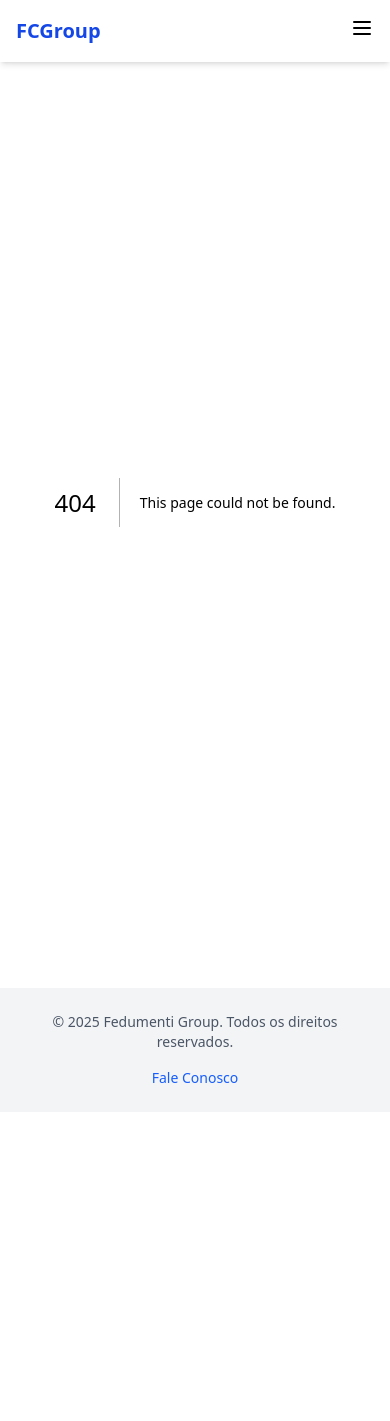
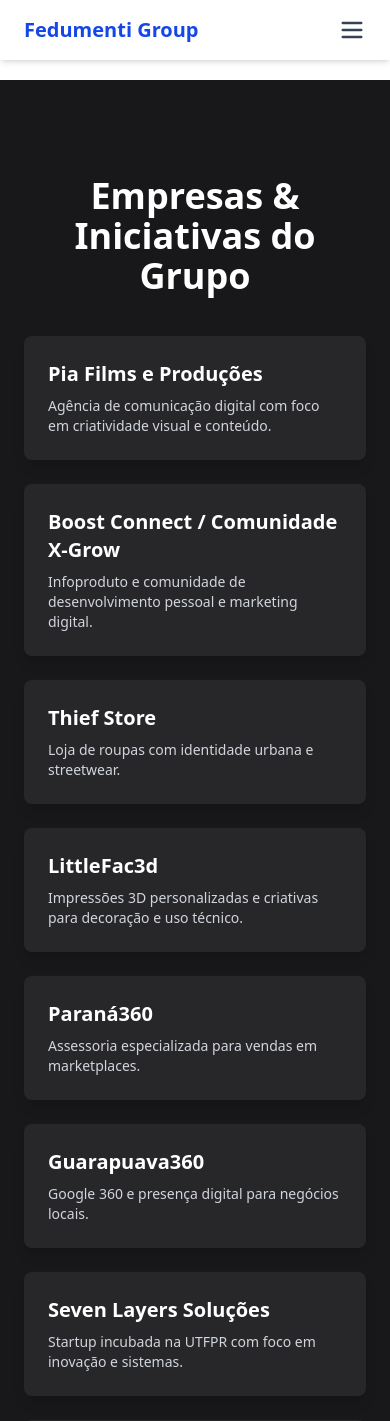
Before and after one commit to trueluuck/fedumenti-site, a Next.js app: page /empresas in a window 390 px wide. Before the commit this address had no page. Shown: the top 1421 px of the page. Before the commit the page ends 1112 px from the top, so only its background shows below. Built offline with nearby package versions, Linux system fonts and the light colour scheme.

Commit message:
Atualizações visuais, responsividade e correção de SEO

```diff
--- a/src/app/contact/page.tsx
+++ b/src/app/contact/page.tsx
@@ -1,44 +1,76 @@
-export const metadata = {
-  title: 'Contato | Fedumenti Group',
-  description: 'Entre em contato com a equipe da Fedumenti Group.',
-};
+'use client';
+
+import { useState } from 'react';
+import Link from 'next/link';
 
 export default function ContactPage() {
+  const [form, setForm] = useState({ name: '', email: '', message: '' });
+
   return (
-    <main className="pt-24 px-6 pb-16 max-w-4xl mx-auto">
-      <h1 className="text-4xl font-bold mb-6 text-center text-blue-700">Fale Conosco</h1>
-      <form className="bg-white p-8 rounded-lg shadow-md space-y-6">
+    <section className="py-20 px-4 bg-zinc-900 text-white min-h-screen">
+      <div className="max-w-3xl mx-auto">
+        <h1 className="text-3xl font-bold mb-10 text-center text-white">Fale Conosco</h1>
+
+        <form className="bg-zinc-800 p-10 rounded-lg shadow-lg space-y-6">
           <div>
-          <label className="block mb-2 text-sm font-medium text-gray-700">Nome</label>
+            <label htmlFor="name" className="block mb-2 text-sm font-medium">
+              Nome
+            </label>
             <input
+              id="name"
               type="text"
               placeholder="Seu nome"
-            className="w-full border border-gray-300 rounded px-4 py-2"
+              value={form.name}
+              onChange={(e) => setForm({ ...form, name: e.target.value })}
+              className="w-full px-4 py-3 bg-zinc-700 text-white rounded-md border border-zinc-600 focus:outline-none focus:ring-2 focus:ring-blue-500"
             />
           </div>
+
           <div>
-          <label className="block mb-2 text-sm font-medium text-gray-700">Email</label>
+            <label htmlFor="email" className="block mb-2 text-sm font-medium">
+              Email
+            </label>
             <input
+              id="email"
               type="email"
               placeholder="seu@email.com"
-            className="w-full border border-gray-300 rounded px-4 py-2"
+              value={form.email}
+              onChange={(e) => setForm({ ...form, email: e.target.value })}
+              className="w-full px-4 py-3 bg-zinc-700 text-white rounded-md border border-zinc-600 focus:outline-none focus:ring-2 focus:ring-blue-500"
             />
           </div>
+
           <div>
-          <label className="block mb-2 text-sm font-medium text-gray-700">Mensagem</label>
+            <label htmlFor="message" className="block mb-2 text-sm font-medium">
+              Mensagem
+            </label>
             <textarea
-            rows={5}
+              id="message"
               placeholder="Digite sua mensagem"
-            className="w-full border border-gray-300 rounded px-4 py-2"
-          />
+              rows={6}
+              value={form.message}
+              onChange={(e) => setForm({ ...form, message: e.target.value })}
+              className="w-full px-4 py-3 bg-zinc-700 text-white rounded-md border border-zinc-600 focus:outline-none focus:ring-2 focus:ring-blue-500"
+            ></textarea>
           </div>
+
           <button
             type="submit"
-          className="bg-blue-600 text-white px-6 py-2 rounded hover:bg-blue-700 transition"
+            className="w-full bg-blue-600 hover:bg-blue-700 transition text-white font-medium py-3 rounded-md"
           >
             Enviar Mensagem
           </button>
         </form>
-    </main>
+
+        <div className="mt-10 text-center">
+          <Link
+            href="/"
+            className="inline-block mt-6 px-6 py-3 bg-blue-600 text-white rounded-md hover:bg-blue-700 transition"
+          >
+            Voltar à Página Inicial
+          </Link>
+        </div>
+      </div>
+    </section>
   );
 }
--- /dev/null
+++ b/src/app/empresas/page.tsx
@@ -0,0 +1,126 @@
+'use client';
+
+import { useState } from 'react';
+import { motion } from 'framer-motion';
+import Head from 'next/head';
+import Modal from '@/components/ui/Modal';
+
+const companies = [
+  {
+    name: 'Pia Films e Produções',
+    description: 'Agência de comunicação digital com foco em criatividade visual e conteúdo.',
+    details: 'Produção audiovisual, branding, campanhas publicitárias e projetos culturais.',
+  },
+  {
+    name: 'Boost Connect / Comunidade X-Grow',
+    description: 'Infoproduto e comunidade de desenvolvimento pessoal e marketing digital.',
+    details: 'Mentorias, aulas gravadas, grupo fechado e eventos ao vivo com experts.',
+  },
+  {
+    name: 'Thief Store',
+    description: 'Loja de roupas com identidade urbana e streetwear.',
+    details: 'Coleções exclusivas, parcerias com artistas locais e e-commerce ativo.',
+    link: 'https://thiefstore.com.br',
+  },
+  {
+    name: 'LittleFac3d',
+    description: 'Impressões 3D personalizadas e criativas para decoração e uso técnico.',
+    details: 'Projetos sob medida, brinquedos, miniaturas e soluções técnicas.',
+  },
+  {
+    name: 'Paraná360',
+    description: 'Assessoria especializada para vendas em marketplaces.',
+    details: 'Gestão de lojas, SEO de produtos, logística e consultoria de vendas online.',
+  },
+  {
+    name: 'Guarapuava360',
+    description: 'Google 360 e presença digital para negócios locais.',
+    details: 'Fotografia 360, tour virtual, inclusão em mapas e Google Meu Negócio.',
+  },
+  {
+    name: 'Seven Layers Soluções',
+    description: 'Startup incubada na UTFPR com foco em inovação e sistemas.',
+    details: 'Projetos em desenvolvimento com base em dados e soluções escaláveis.',
+  },
+  {
+    name: 'Play House',
+    description: 'Organização de eventos e experiências únicas.',
+    details: 'Festas temáticas, produção de palco, som, luz e ativações culturais.',
+  },
+  {
+    name: 'Gorpa Music',
+    description: 'Produção de eventos musicais e festivais autorais.',
+    details: 'Festivais, shows, parcerias com DJs e bandas independentes.',
+  },
+  {
+    name: 'Projetos Sociais',
+    description: 'Iniciativas de impacto social vinculadas à holding.',
+    details: 'Apoio a causas locais, eventos beneficentes, ações de inclusão digital.',
+  },
+];
+
+export default function CompaniesPage() {
+  const [selected, setSelected] = useState(null);
+
+  return (
+    <>
+      <Head>
+        <title>Empresas | Fedumenti Group</title>
+      </Head>
+
+      <div className="flex flex-col min-h-screen bg-zinc-900 text-white">
+        <main className="flex-grow pt-24 px-6 pb-16 max-w-7xl mx-auto">
+          <motion.h1
+            initial={{ opacity: 0, y: -40 }}
+            animate={{ opacity: 1, y: 0 }}
+            transition={{ duration: 0.6 }}
+            className="text-4xl font-bold mb-10 text-center text-white"
+          >
+            Empresas & Iniciativas do Grupo
+          </motion.h1>
+
+          <section className="grid grid-cols-1 sm:grid-cols-2 lg:grid-cols-3 gap-6">
+            {companies.map((company, index) => (
+              <motion.div
+                key={index}
+                className="bg-zinc-800 p-6 rounded-lg shadow-lg hover:shadow-red-700 transition-shadow focus:outline-none cursor-pointer"
+                whileHover={{ scale: 1.02 }}
+                initial={{ opacity: 0, y: 30 }}
+                whileInView={{ opacity: 1, y: 0 }}
+                viewport={{ once: true, amount: 0.2 }}
+                transition={{ duration: 0.4, delay: index * 0.05 }}
+                tabIndex={0}
+                role="button"
+                aria-label={`Mais sobre ${company.name}`}
+                onClick={() => setSelected(company)}
+                onKeyDown={(e) => e.key === 'Enter' && setSelected(company)}
+              >
+                <h3 className="text-xl font-semibold mb-2">{company.name}</h3>
+                <p className="text-sm text-gray-300">{company.description}</p>
+              </motion.div>
+            ))}
+          </section>
+        </main>
+      </div>
+
+      <Modal isOpen={!!selected} onClose={() => setSelected(null)}>
+        {selected && (
+          <div>
+            <h3 className="text-2xl font-bold mb-2">{selected.name}</h3>
+            <p className="text-gray-300 mb-3">{selected.details}</p>
+            {selected.link && (
+              <a
+                href={selected.link}
+                target="_blank"
+                rel="noopener noreferrer"
+                className="text-red-400 underline hover:text-red-300"
+              >
+                Visitar site
+              </a>
+            )}
+          </div>
+        )}
+      </Modal>
+    </>
+  );
+}
--- a/src/app/services/page.tsx
+++ b/src/app/services/page.tsx
@@ -1,62 +1,72 @@
 'use client';
 
+import { useState } from 'react';
 import { motion } from 'framer-motion';
-import Head from 'next/head';
 import Link from 'next/link';
+import ServicesSection from '@/components/sections/ServicesSection';
 
 const services = [
   {
     title: 'Consultoria Estratégica',
     description: 'Soluções personalizadas para impulsionar o crescimento sustentável.',
+    details: 'Análise de mercado, planejamento estratégico e execução orientada a resultados.',
   },
   {
     title: 'Tecnologia e Inovação',
     description: 'Transformação digital com tecnologias de ponta.',
+    details: 'Automação, sistemas sob medida, inteligência artificial e inovação contínua.',
   },
   {
     title: 'Gestão Empresarial',
     description: 'Apoio completo em finanças, pessoas e processos.',
+    details: 'Consultoria de processos, RH estratégico, controladoria e BI.',
   },
 ];
 
 export default function ServicesPage() {
+  const [selected, setSelected] = useState<any>(null);
+
   return (
-    <>
-      <Head>
-        <title>Serviços | Fedumenti Group</title>
-        <meta
-          name="description"
-          content="Veja como a Fedumenti Group pode ajudar seu negócio com soluções inovadoras."
-        />
-      </Head>
+    <section className="py-20 px-4 bg-zinc-900 text-white min-h-screen">
+      <div className="max-w-7xl mx-auto">
+        <h1 className="text-3xl font-bold mb-10 text-center text-white">Nossos Serviços</h1>
 
-      <div className="flex flex-col min-h-screen">
-        <main className="flex-grow pt-24 px-6 pb-16 max-w-7xl mx-auto">
-          <motion.h1
-            initial={{ opacity: 0, y: -40 }}
-            animate={{ opacity: 1, y: 0 }}
-            transition={{ duration: 0.6 }}
-            className="text-4xl font-bold mb-10 text-center text-blue-700"
-          >
-            Nossos Serviços
-          </motion.h1>
-
-          <section className="grid grid-cols-1 sm:grid-cols-2 lg:grid-cols-3 gap-6">
+        <div className="grid md:grid-cols-2 lg:grid-cols-3 gap-6">
           {services.map((service, index) => (
             <motion.div
               key={index}
+              className="bg-zinc-800 p-6 rounded-lg shadow-lg hover:shadow-blue-700 transition-shadow focus:outline-none"
+              whileHover={{ scale: 1.02 }}
               initial={{ opacity: 0, y: 30 }}
-                animate={{ opacity: 1, y: 0 }}
-                transition={{ delay: index * 0.2 }}
-                className="bg-white shadow-md rounded-lg p-6 hover:shadow-xl transition duration-300"
+              whileInView={{ opacity: 1, y: 0 }}
+              viewport={{ once: true, amount: 0.2 }}
+              transition={{ duration: 0.4, delay: index * 0.1 }}
+              tabIndex={0}
+              role="button"
+              aria-label={`Mais sobre ${service.title}`}
+              onClick={() => setSelected(service)}
+              onKeyDown={(e) => e.key === 'Enter' && setSelected(service)}
             >
-                <h2 className="text-xl font-semibold text-blue-600 mb-2">
-                  {service.title}
-                </h2>
-                <p className="text-gray-700">{service.description}</p>
+              <h2 className="text-xl font-semibold mb-2">{service.title}</h2>
+              <p className="text-sm text-gray-300">{service.description}</p>
             </motion.div>
           ))}
-          </section>
+        </div>
+
+        {selected && (
+          <div className="fixed inset-0 bg-black bg-opacity-50 backdrop-blur-sm flex items-center justify-center z-50 p-4">
+            <div className="bg-white text-black rounded-lg p-6 w-full max-w-md shadow-lg relative">
+              <button
+                onClick={() => setSelected(null)}
+                className="absolute top-2 right-3 text-zinc-600 hover:text-zinc-900 text-xl"
+              >
+                &times;
+              </button>
+              <h3 className="text-2xl font-bold mb-2">{selected.title}</h3>
+              <p className="text-gray-700">{selected.details}</p>
+            </div>
+          </div>
+        )}
 
         <div className="mt-10 text-center">
           <Link
@@ -66,8 +76,7 @@
             Voltar à Página Inicial
           </Link>
         </div>
-        </main>
       </div>
-    </>
+    </section>
   );
 }
--- a/src/components/sections/ContactSection.tsx
+++ b/src/components/sections/ContactSection.tsx
@@ -1,59 +1,49 @@
-'use client'
+'use client';
 
-import { motion } from 'framer-motion'
+import { motion } from 'framer-motion';
 
 export default function ContactSection() {
   return (
-    <section id="contact" className="py-20 px-6 md:px-16 bg-white">
-      <div className="max-w-4xl mx-auto text-center">
-        <motion.h2
-          className="text-4xl md:text-5xl font-bold mb-6"
+    <section id="contact" className="py-20 px-4 bg-white text-gray-800">
+      <div className="max-w-3xl mx-auto">
+        <h2 className="text-3xl font-semibold mb-8 text-center text-blue-700">
+          Fale Conosco
+        </h2>
+        <motion.form
           initial={{ opacity: 0, y: 20 }}
-          whileInView={{ opacity: 1, y: 0 }}
+          animate={{ opacity: 1, y: 0 }}
           transition={{ duration: 0.6 }}
-          viewport={{ once: true }}
+          className="flex flex-col gap-6"
         >
-          Entre em Contato
-        </motion.h2>
-        <motion.p
-          className="text-gray-600 mb-10"
-          initial={{ opacity: 0 }}
-          whileInView={{ opacity: 1 }}
-          transition={{ delay: 0.3, duration: 0.5 }}
-          viewport={{ once: true }}
-        >
-          Tem um projeto ou precisa de uma solução? Envie uma mensagem.
-        </motion.p>
-        <form className="space-y-6 text-left max-w-xl mx-auto">
           <input
             type="text"
             name="name"
-            placeholder="Seu nome"
+            placeholder="Nome completo"
+            className="w-full border border-gray-300 rounded-md px-4 py-3 focus:outline-none focus:ring-2 focus:ring-blue-500"
             required
-            className="w-full px-4 py-3 border rounded-md focus:outline-none focus:ring-2 focus:ring-blue-500"
           />
           <input
             type="email"
             name="email"
             placeholder="Seu email"
+            className="w-full border border-gray-300 rounded-md px-4 py-3 focus:outline-none focus:ring-2 focus:ring-blue-500"
             required
-            className="w-full px-4 py-3 border rounded-md focus:outline-none focus:ring-2 focus:ring-blue-500"
           />
           <textarea
             name="message"
-            rows={5}
-            placeholder="Sua mensagem"
+            rows={6}
+            placeholder="Mensagem"
+            className="w-full border border-gray-300 rounded-md px-4 py-3 focus:outline-none focus:ring-2 focus:ring-blue-500"
             required
-            className="w-full px-4 py-3 border rounded-md focus:outline-none focus:ring-2 focus:ring-blue-500"
-          ></textarea>
+          />
           <button
             type="submit"
-            className="bg-blue-600 text-white px-6 py-3 rounded-md hover:bg-blue-700 transition-colors"
+            className="self-center px-8 py-3 bg-blue-600 text-white rounded-md hover:bg-blue-700 transition"
           >
             Enviar
           </button>
-        </form>
+        </motion.form>
       </div>
     </section>
-  )
+  );
 }
--- /dev/null
+++ b/src/components/ui/Modal.tsx
@@ -0,0 +1,25 @@
+'use client';
+
+interface ModalProps {
+  isOpen: boolean;
+  onClose: () => void;
+  children: React.ReactNode;
+}
+
+export default function Modal({ isOpen, onClose, children }: ModalProps) {
+  if (!isOpen) return null;
+
+  return (
+    <div className="fixed inset-0 z-50 bg-black bg-opacity-50 flex items-center justify-center">
+      <div className="bg-white text-black p-6 rounded shadow-lg max-w-lg w-full relative">
+        <button
+          onClick={onClose}
+          className="absolute top-2 right-4 text-2xl text-gray-600 hover:text-gray-800"
+        >
+          ×
+        </button>
+        {children}
+      </div>
+    </div>
+  );
+}
--- a/src/components/ui/Navbar.tsx
+++ b/src/components/ui/Navbar.tsx
@@ -8,41 +8,60 @@
   { name: 'Início', href: '/' },
   { name: 'Sobre', href: '/#about' },
   { name: 'Serviços', href: '/services' },
+  { name: 'Empresas', href: '/empresas' },
   { name: 'Contato', href: '/contact' },
 ];
 
 export default function Navbar() {
-  const [menuOpen, setMenuOpen] = useState(false);
+  const [isOpen, setIsOpen] = useState(false);
 
   return (
-    <header className="fixed w-full bg-white z-50 shadow-md">
-      <div className="max-w-7xl mx-auto px-4 py-4 flex justify-between items-center">
+    <header className="fixed top-0 left-0 w-full bg-white shadow-md z-50">
+      <nav className="flex items-center justify-between px-6 py-4 max-w-7xl mx-auto">
         <Link href="/" className="text-xl font-bold text-blue-700">
-          FCGroup
+          Fedumenti Group
         </Link>
 
-        <nav className="hidden md:flex space-x-6">
+        {/* Desktop Menu */}
+        <ul className="hidden md:flex gap-6">
           {navLinks.map((link) => (
-            <Link key={link.name} href={link.href}>
+            <li key={link.name}>
+              <Link
+                href={link.href}
+                className="text-gray-700 hover:text-blue-700 transition"
+              >
                 {link.name}
               </Link>
+            </li>
           ))}
+        </ul>
+
+        {/* Mobile Menu Toggle */}
+        <button
+          className="md:hidden text-gray-700"
+          onClick={() => setIsOpen(!isOpen)}
+          aria-label="Menu"
+        >
+          {isOpen ? <X size={28} /> : <Menu size={28} />}
+        </button>
       </nav>
 
-        <div className="md:hidden">
-          <button onClick={() => setMenuOpen(!menuOpen)}>
-            {menuOpen ? <X /> : <Menu />}
-          </button>
-        </div>
-      </div>
-
-      {menuOpen && (
-        <div className="md:hidden px-4 pb-4 flex flex-col space-y-2 bg-white shadow">
+      {/* Mobile Menu */}
+      {isOpen && (
+        <div className="md:hidden bg-white px-6 pb-4">
+          <ul className="flex flex-col gap-4">
             {navLinks.map((link) => (
-            <Link key={link.name} href={link.href} onClick={() => setMenuOpen(false)}>
+              <li key={link.name}>
+                <Link
+                  href={link.href}
+                  className="block text-gray-700 hover:text-blue-700 transition"
+                  onClick={() => setIsOpen(false)}
+                >
                   {link.name}
                 </Link>
+              </li>
             ))}
+          </ul>
         </div>
       )}
     </header>
```
Lines whose indentation alone changed are shown as unchanged.
